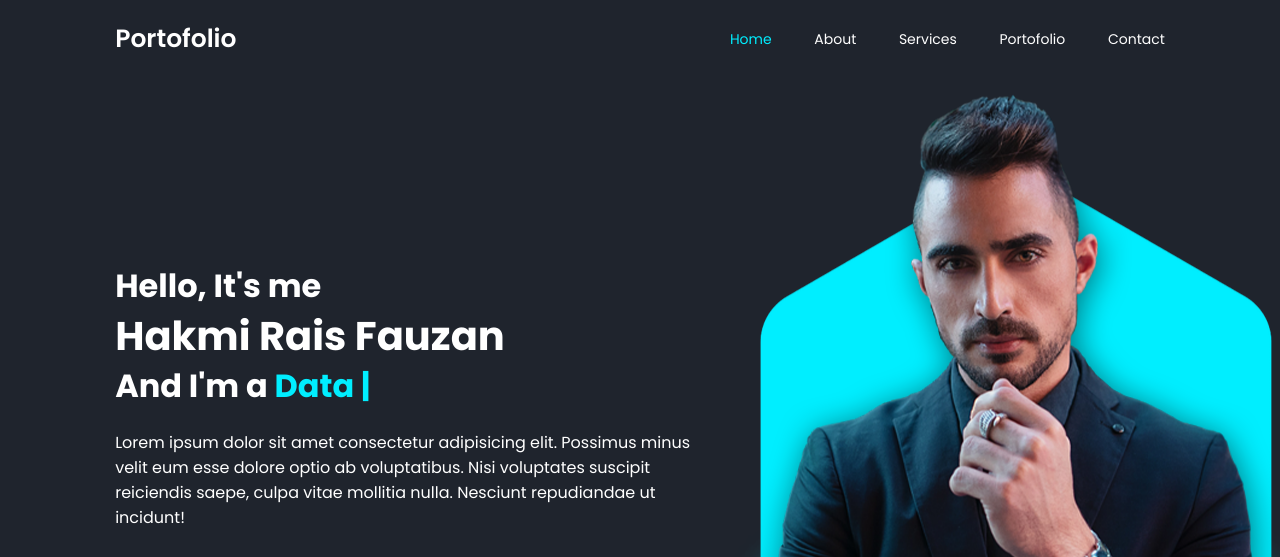
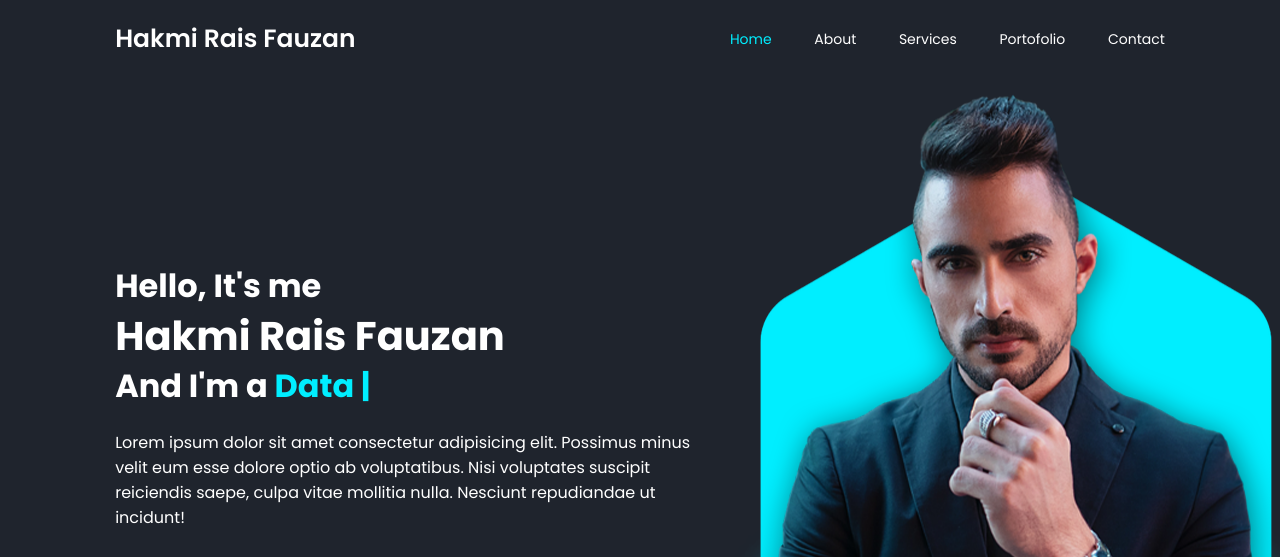
Before and after one commit to raisfauzan/landingPage, a plain HTML site: page index.html in a window 1280 px wide. Shown: the top 557 px of the page. Drawn offline with nearby package versions, Linux system fonts and the light colour scheme.

Commit message:
mengubah nama judul header

```diff
--- a/index.html
+++ b/index.html
@@ -16,7 +16,7 @@
   <body>
     <!-- header design -->
     <header class="header">
-      <a href="#" class="logo">Portofolio</a>
+      <a href="#" class="logo">Hakmi Rais Fauzan</a>
 
       <i class="bx bx-menu" id="menu-icon"></i>
 
```
